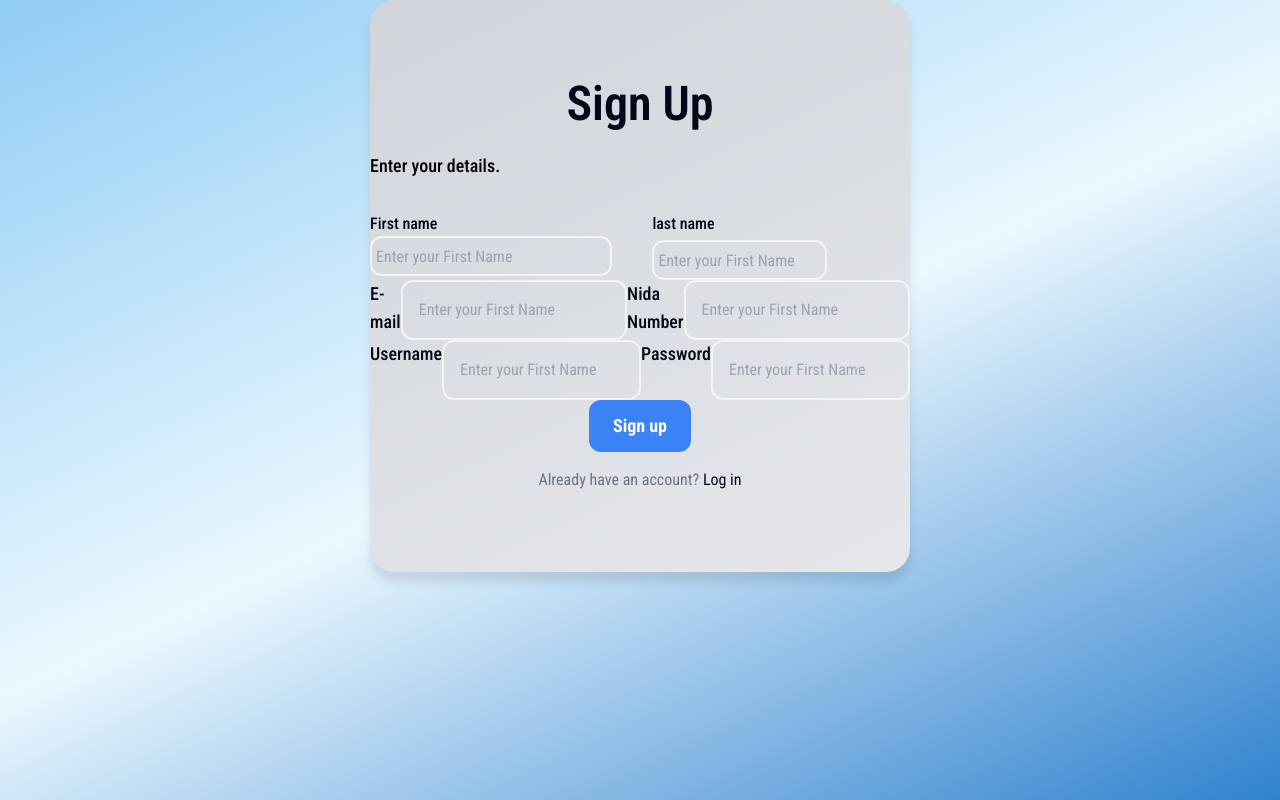
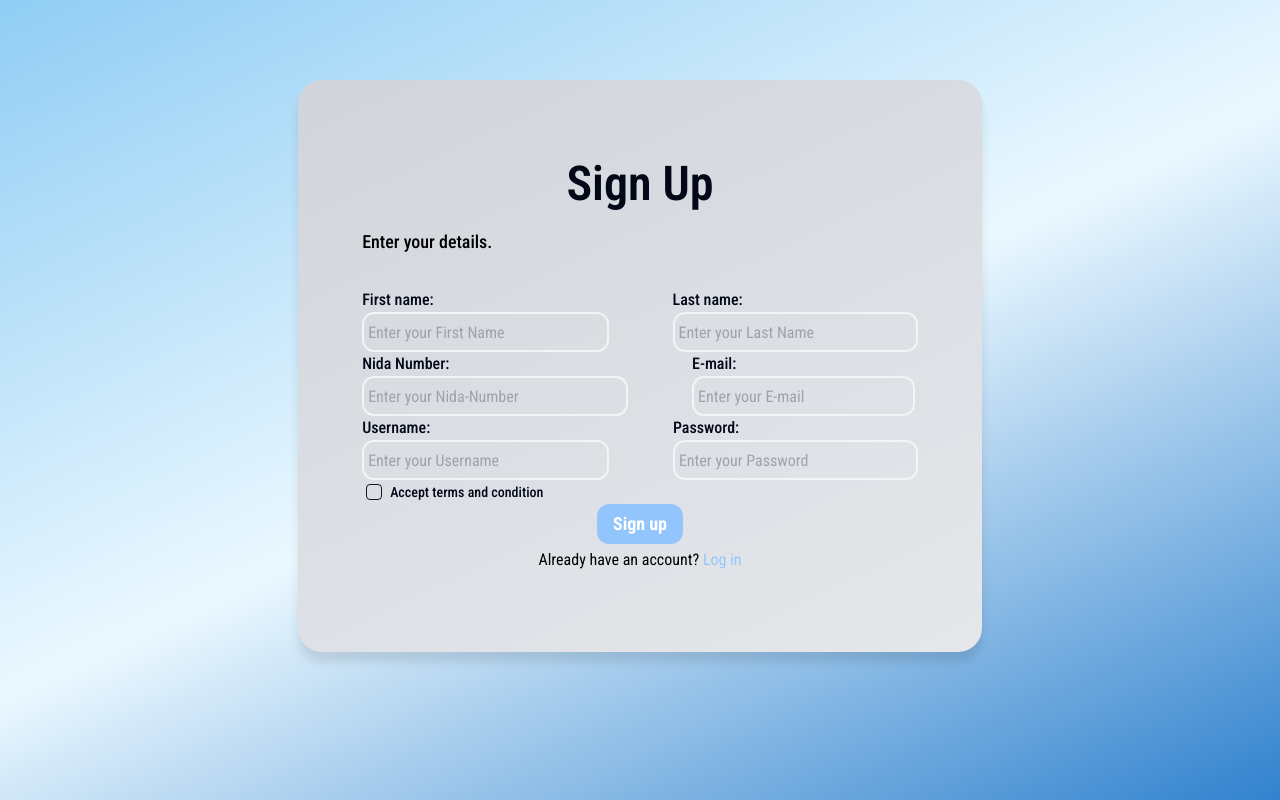
Before and after one commit to laughing-joker/ProjectTRS, a Next.js app: page /Registration in a window 1280 px wide. Built offline with nearby package versions, Linux system fonts and the light colour scheme.

Commit message:
Made changes and modified few pages

```diff
--- a/app/Forgot-password/page.jsx
+++ b/app/Forgot-password/page.jsx
@@ -1,6 +1,7 @@
 import Link from 'next/link';
+import { Button1 } from '../componets/button1'
 
-export default function SignUp() {
+export default function ForgotPassword() {
   return (
     <div className="flex flex-col items-center justify-center h-screen" style={{
       backgroundImage: `linear-gradient(-25deg, #3182CE, #EBF8FF, #90CDF4)`,
@@ -20,10 +21,10 @@ export default function SignUp() {
             />
           </div>
           <div className='mt-3 flex flex-col'>
-            <button className='active:scale-[.98] active:duration-75 hover:scale-[1.01] ease-in-out transition-all py-3 rounded-xl bg-blue-300 text-white text-lg font-bold'>Submit</button>
+          <Button1 bgColor="bg-blue-300" buttonText="Submit" linkHref=""/>
         </div>
           <div className=' mt-7 text-center text-base text-blue-300'>
-            <span className='text-black'>Already have an account? </span>
+            <span className='text-black'>Already have an account?</span>
             <Link href="/login">
               Log in
             </Link>
--- a/app/Registration/page.jsx
+++ b/app/Registration/page.jsx
@@ -1,68 +1,79 @@
 import Link from 'next/link';
+import { Button1 } from '../componets/button1'
+import { CheckboxDemo } from '../componets/Checkbox'
 
 export default function SignUp() {
   return (
     <div className="flex flex-col items-center justify-between h-screen" style={{
       backgroundImage: `linear-gradient(-25deg, #3182CE, #EBF8FF, #90CDF4)`,
     }}>
-      <div className='bg-white rounded-3xl border-3 border-gray-200 py-20 ' style={{
+      <div className='bg-white rounded-3xl border-3 border-gray-200 px-16 py-20 mt-20' style={{
         boxShadow: '0 10px 10px rgba(0, 0, 0, 0.1)',
         backgroundImage: `linear-gradient(-25deg, #E5E7EB, #D1D5DB)`,
       }}>
-        <h1 className='text-5xl font-semibold text-center mb-6'>Sign Up</h1>
+        <h1 className='text-5xl font-semibold text-center mb-5'>Sign Up</h1>
         <p className='font-medium text-lg text-black mb-8'>Enter your details.</p>
         <div className=' justify-between '>
-          <div className= "flex">
+          <div className= "flex flex-row w-full space-x-16">
             <div className="">
-            <label className='text-md font-medium '>First name</label>
+            <label className='text-md font-medium '>First name:</label>
             <input
               className='w-full h-10 border-2 border-gray-100 rounded-xl p-1 bg-transparent'
               placeholder='Enter your First Name'
             />
             </div>
-            <div className=" ml-10">
-            <label className='text-md font-medium block mb-1'>last name</label>
+            <div className="">
+            <label className='text-md font-medium '>Last name:</label>
             <input
               className='w-full h-10 border-2 border-gray-100 rounded-xl p-1 bg-transparent'
-              placeholder='Enter your First Name'
+              placeholder='Enter your Last Name'
             />
             </div>
           </div>
-          <div className="flex">
-            <label className='text-lg font-medium block '>E-mail</label>
+          <div className= "flex flex-row w-full space-x-16">
+            <div className="">
+            <label className='text-md font-medium '> Nida Number: </label>
             <input
-              className='w-full border-2 border-gray-100 rounded-xl p-4 bg-transparent'
-              placeholder='Enter your First Name'
+              className='w-full h-10 border-2 border-gray-100 rounded-xl p-1 bg-transparent'
+              placeholder='Enter your Nida-Number'
             />
-            <label className='text-lg font-medium block mb-1'>Nida Number</label>
+            </div>
+            <div className="">
+            <label className='text-md font-medium '> E-mail: </label>
             <input
-              className='w-full border-2 border-gray-100 rounded-xl p-4 bg-transparent'
-              placeholder='Enter your First Name'
+              className='w-full h-10 border-2 border-gray-100 rounded-xl p-1 bg-transparent'
+              placeholder='Enter your E-mail'
             />
-          </div>
-          <div className="flex">
-            <label className='text-lg font-medium block '>Username</label>
+            </div>
+          </div><div className= "flex flex-row w-full space-x-16">
+            <div className="">
+            <label className='text-md font-medium '> Username: </label>
             <input
-              className='w-full border-2 border-gray-100 rounded-xl p-4 bg-transparent'
-              placeholder='Enter your First Name'
+              className='w-full h-10 border-2 border-gray-100 rounded-xl p-1 bg-transparent'
+              placeholder='Enter your Username'
             />
-            <label className='text-lg font-medium block mb-1'>Password</label>
+            </div>
+            <div className="">
+            <label className='text-md font-medium '> Password: </label>
             <input
-              className='w-full border-2 border-gray-100 rounded-xl p-4 bg-transparent'
-              placeholder='Enter your First Name'
+              className='w-full h-10 border-2 border-gray-100 rounded-xl p-1 bg-transparent'
+              placeholder='Enter your Password'
               type='password'
             />
+            </div>
           </div>
-          {/* Other input fields */}
+          <div className='mt-1 ml-1 flex justify-between items-center'>
+                <CheckboxDemo Text={'Accept terms and condition'}/>
+            </div>
 
           {/* Sign up button */}
-          <div className='flex justify-center'>
-            <button className='active:scale-[.98] active:duration-75 hover:scale-[1.01] ease-in-out transition-all py-3 px-6 rounded-xl bg-blue-500 text-white text-lg font-bold'>Sign up</button>
+          <div className='flex justify-center mt-1'>
+            <Button1 bgColor="bg-blue-300" buttonText="Sign up" linkHref=""/>
           </div>
           {/* Log in link */}
-          <div className='mt-4 text-center'>
-            <span className='text-gray-500'>Already have an account? </span>
-            <Link href="/login">
+          <div className='mt-1 text-center'>
+            <span className='text-black'>Already have an account? </span>
+            <Link href="/login" className='text-blue-300'>
               Log in
             </Link>
           </div>
--- a/app/login/page.jsx
+++ b/app/login/page.jsx
@@ -1,5 +1,7 @@
 import Link from 'next/link'
 import { Button1 } from '../componets/button1'
+import { CheckboxDemo } from '../componets/Checkbox'
+
 
 export default function Login() {
   return (
@@ -29,18 +31,13 @@ export default function Login() {
             </div>
             <div className='mt-8 flex justify-between items-center'>
             <div>
-                <input
-                type="checkbox"
-                id='remember'
-                />
-                <label className='ml-2 font-medium text-base' for="remember">Remember me</label>
+                <CheckboxDemo Text={'Remember me'}/>
             </div>
             <button className='font-medium text-base text-blue-300'><Link href="/Forgot-password">Forgot password</Link></button>
             </div>
         </div>
-        <div className='mt-8 flex flex-col m-2'>
+        <div className='mt-8 flex flex-col mr-5 space-y-5'>
             <Button1 bgColor="bg-blue-300" buttonText="Login" linkHref=""/>
-
             <Button1 bgColor="bg-blue-300" buttonText="Sign up" linkHref="Registration"/>
         </div>
         </div>
```
